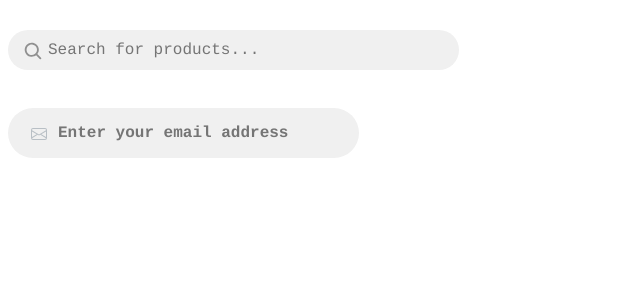
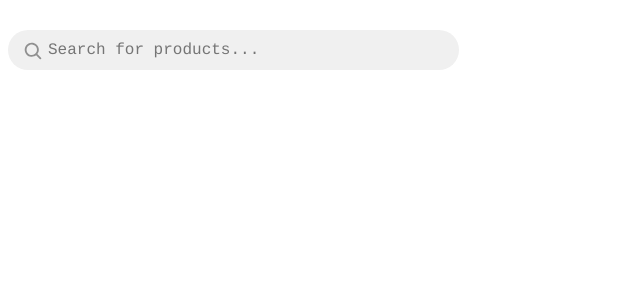
Before and after one commit to AMarstonCode/shopCo, a React (Vite) app: page / in a window 1280 px wide. Shown: the top 300 px of the page, without its empty margins (0-640 px from the left). Built offline with nearby package versions, Linux system fonts and the light colour scheme.

Commit message:
fixed app.jsx

```diff
--- a/src/App.jsx
+++ b/src/App.jsx
@@ -1,14 +1,11 @@
 // when you import your components remove reset this file before pushing your code.
 import "./App.css";
 import SearchBar from "./components/SearchBar";
-import EmailInput from "./components/SWilliams/EmailInput";
 
 function App() {
   return (
     <>
       <SearchBar />
-      <br></br>
-      <EmailInput/>
     </>
   );
 };
```
